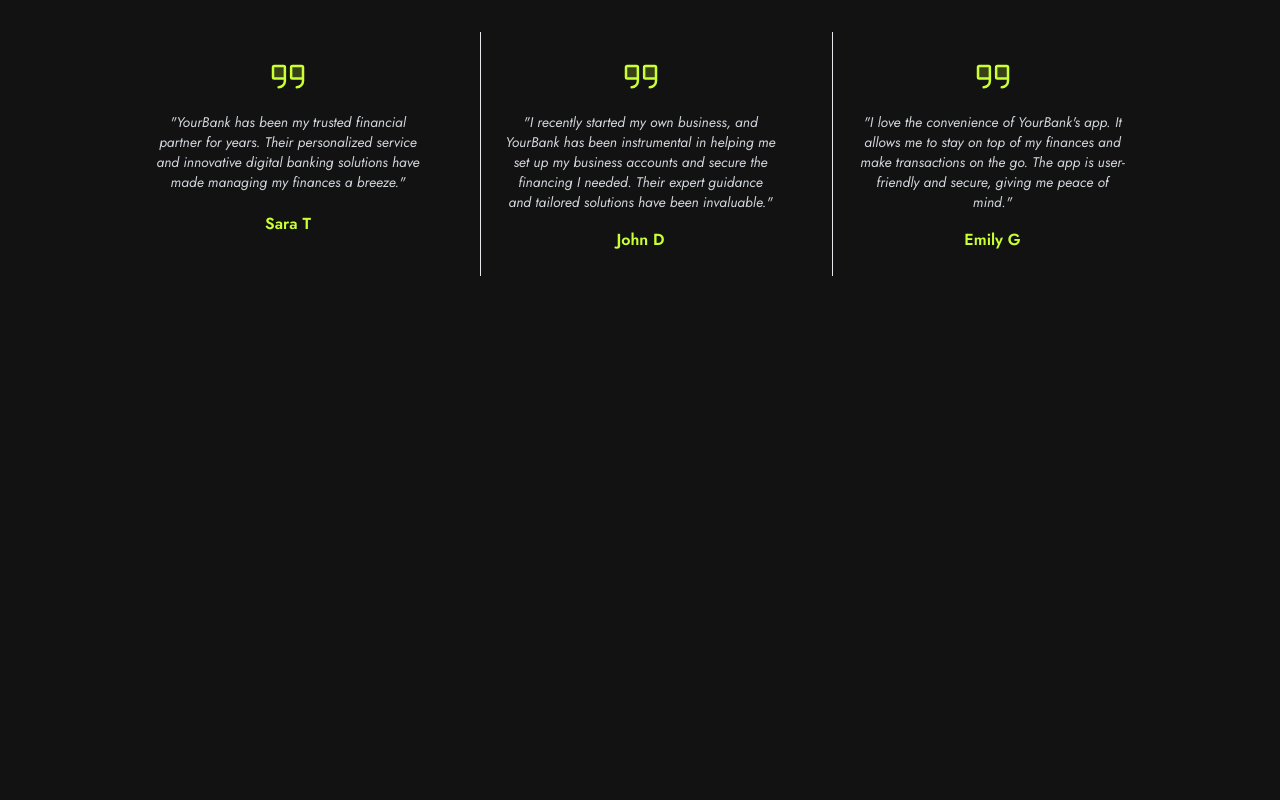
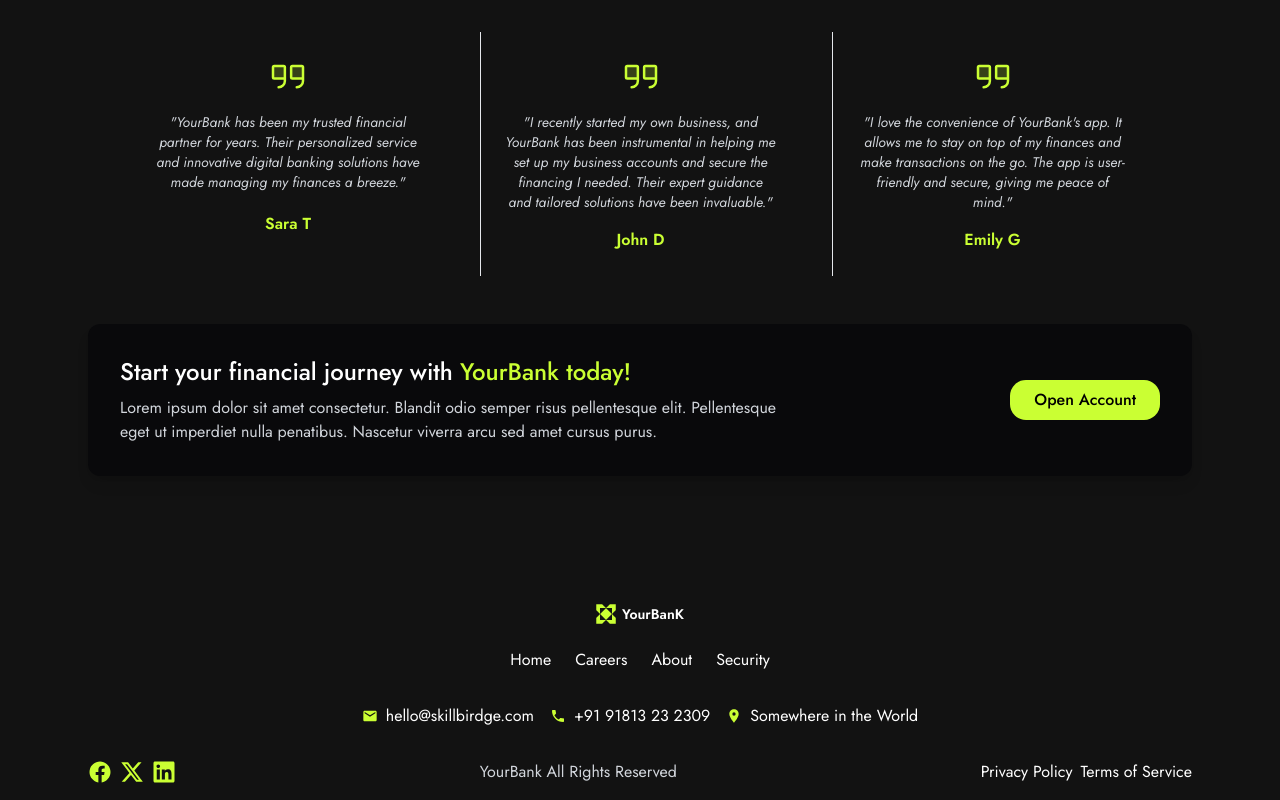
Before and after one commit to Cody-nas/YourBanK-App, a React (Vite) app: page / in a window 1280 px wide. Shown: the part 3550-4350 px from the top of the page. Before the commit the page ends 3842 px from the top, so only its background shows below. Built offline with nearby package versions, Linux system fonts and the light colour scheme.

Commit message:
Add Footer component and integrate it into App; update Home page layout to include Testimonials

```diff
--- a/src/App.jsx
+++ b/src/App.jsx
@@ -5,6 +5,7 @@
 import About from './Pages/About';
 import Security from './Pages/Security';
 import Navbar from "./components/Navbar";
+import Footer from "./components/Footer";
 
 import "./App.css";
 
@@ -18,6 +19,7 @@
         <Route path="/about" element={<About />} />
         <Route path="/security" element={<Security />} />
       </Routes>
+      <Footer />
     </>
   );
 }
--- a/src/Pages/Home.jsx
+++ b/src/Pages/Home.jsx
@@ -6,6 +6,7 @@
 import OurFeatures from '../components/OurFeatures';
 import FAQ from '../components/FAQ';
 import Testimonials from '../components/Testimonials';
+
 const Home = () => {
   return (
     <div>
@@ -15,6 +16,7 @@
       <OurFeatures />
       <FAQ />
       <Testimonials />
+
     </div>
   );
 };
--- /dev/null
+++ b/src/components/Footer.jsx
@@ -0,0 +1,83 @@
+import React, { useState } from 'react';
+import { Link } from 'react-router-dom';
+import Logo from '../assets/Logo.png';
+import { MdEmail, MdPhone, MdLocationOn } from 'react-icons/md';
+import { IoLogoFacebook } from "react-icons/io5";
+import { FaXTwitter, FaLinkedin } from "react-icons/fa6";
+
+
+const Footer = () => {
+  const navItems = [
+    { name: "Home", path: "/" },
+    { name: "Careers", path: "/careers" },
+    { name: "About", path: "/about" },
+    { name: "Security", path: "/security" },
+  ];
+
+  return (
+    <footer>
+      <div className='md:px-12 p-4 max-w-screen-2xl mx-auto mt-24'>
+        <div className="flex space-x-4 md:space-x-14 justify-center">
+          <a href="/" className="text-2xl font-semibold flex items-center space-x-1.5">
+            <img src={Logo} alt="Logo" className="w-5 h-5" />
+            <span className="text-sm ">YourBanK</span>
+          </a>
+        </div>
+
+        <div className='flex my-6 space-x-4 md:space-x-14 justify-center'>
+          <ul className=" space-x-4 flex lg:space-x-6">
+            {navItems.map(({ name, path }) => (
+              <li key={name}>
+                <Link
+                  to={path}
+                  className="block cursor-pointer hover:text-gray-500 transition-colors"
+                >
+                  {name}
+                </Link>
+              </li>
+            ))}
+          </ul>
+        </div>
+
+        {/* Contact Info */}
+        <div className="flex flex-col md:flex-row items-center my-8 justify-center space-y-4 md:space-y-0 md:space-x-4">
+          <div className="flex items-center space-x-2">
+            <MdEmail className="text-grn" />
+            <span>hello@skillbirdge.com</span>
+          </div>
+          <div className="flex items-center space-x-2">
+            <MdPhone className="text-grn" />
+            <span>+91 91813 23 2309</span>
+          </div>
+          <div className="flex items-center space-x-2">
+            <MdLocationOn className="text-grn" />
+            <span>Somewhere in the World</span>
+          </div>
+        </div>
+
+        {/* Social Media */}
+        <div className="flex flex-col md:flex-row justify-between items-center space-y-4 md:space-y-0">
+          {/* Social Media Icons */}
+          <div className='flex space-x-2'>
+            <IoLogoFacebook className="text-grn w-6 h-6 cursor-pointer hover:text-gray-400" />
+            <FaXTwitter className="text-grn w-6 h-6 cursor-pointer hover:text-gray-400" />
+            <FaLinkedin className="text-grn w-6 h-6 cursor-pointer hover:text-gray-400" />
+          </div>
+
+          {/* Copyright */}
+          <h2 className='text-gray-300'>
+            YourBank All Rights Reserved
+          </h2>
+
+          {/* Privacy Policy and Terms */}
+          <div className="flex space-x-2">
+            <a href="#privacy" className="hover:text-grn transition">Privacy Policy</a>
+            <a href="#terms" className="hover:text-grn transition">Terms of Service</a>
+          </div>
+        </div>
+      </div>
+    </footer>
+  );
+};
+
+export default Footer;
--- a/src/components/Testimonials.jsx
+++ b/src/components/Testimonials.jsx
@@ -68,6 +68,28 @@
           </div>
         </div>
       </div>
+
+
+      {/*  */}
+      <div className="bg-zinc-950 p-8 rounded-xl shadow-lg flex flex-col lg:flex-row justify-between items-center mt-12">
+        <div>
+          <h2 className=" text-2xl font-medium">
+            Start your financial journey with
+            <span className="text-grn"> YourBank today!</span>
+          </h2>
+          <p className="mt-2 text-gray-300 max-w-2xl ">
+            Lorem ipsum dolor sit amet consectetur. Blandit odio semper risus
+            pellentesque elit. Pellentesque eget ut imperdiet nulla penatibus.
+            Nascetur viverra arcu sed amet cursus purus.
+          </p>
+        </div>
+        <div className="mt-6 lg:mt-0">
+          <button className='bg-grn flex items-center space-x-2 py-2 px-6 text-black text-sm md:text-base font-medium hover:text-gray-400 transition-all duration-300 rounded-2xl hover:bg-slate-grey'>
+            Open Account
+          </button>
+        </div>
+      </div>
+
     </section>
   )
 }
```
Also changed, not shown: src/components/text.html (+67 -42 lines).
